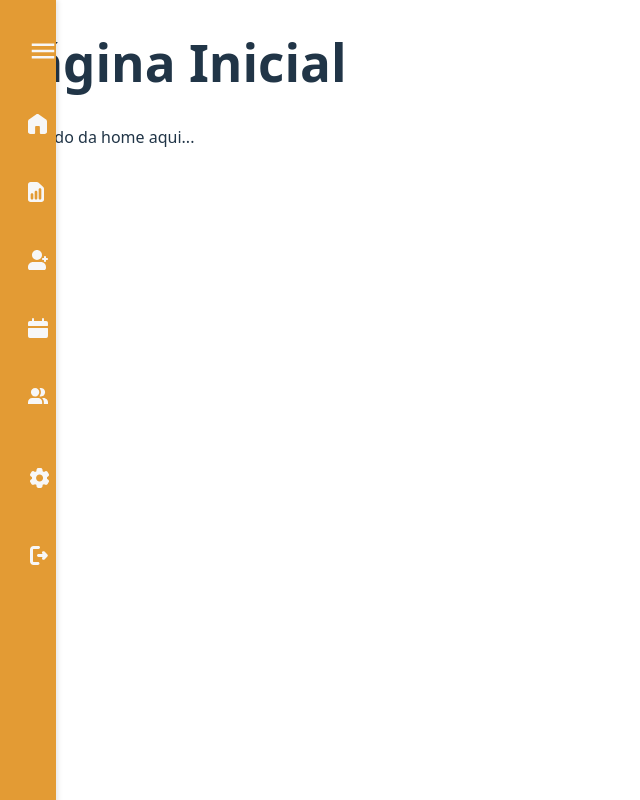
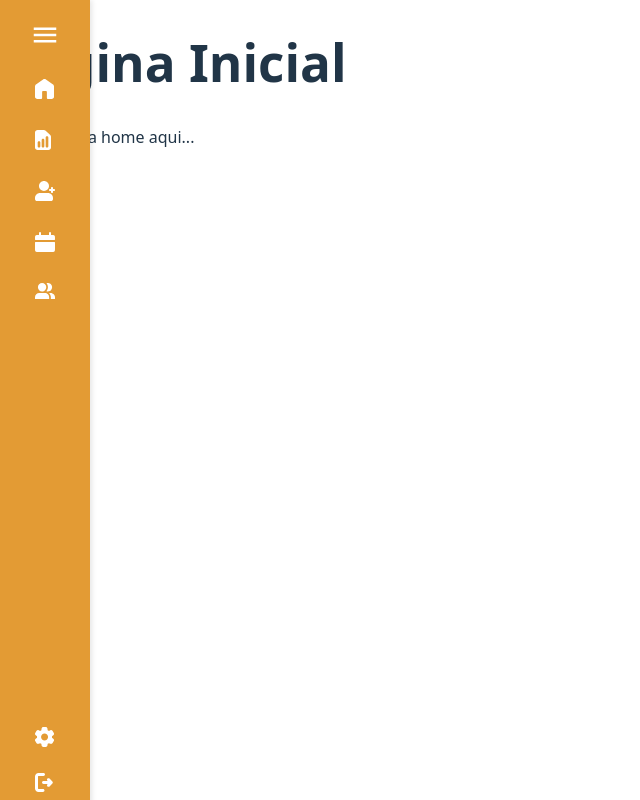
Before and after one commit to soouzaana/Ghours, a Vue app: page / in a window 1280 px wide. Shown: the whole page, without its empty margins (0-640 px from the left). Built offline with nearby package versions, Linux system fonts and the light colour scheme.

Commit message:
feat: finalize sidebar implementation :sparkles:

```diff
--- a/src/components/Sidebar/Sidebar.vue
+++ b/src/components/Sidebar/Sidebar.vue
@@ -1,4 +1,4 @@
-<script setup>
+<script lang="ts" setup>
 import { ref } from "vue";
 import Home from "../Icons/Home.vue";
 import Report from "../Icons/Report.vue";
@@ -9,9 +9,7 @@ import Peoples from "../Icons/Peoples.vue";
 import Settings from "../Icons/Settings.vue";
 import Exit from "../Icons/Exit.vue";
 
-//itens da sidebar
-const source = ref([
-  { icon: Hamburguer, label: "Menu" },
+const topItems = ref([
   { icon: Home, label: "Início" },
   { icon: Report, label: "Relatórios" },
   { icon: AddPeople, label: "Clientes" },
@@ -19,91 +17,150 @@ const source = ref([
   { icon: Peoples, label: "Funcionários" },
 ]);
 
-//itens da sidebar bottom
-const bottomSource = ref([
+const bottomItems = ref([
   { icon: Settings, label: "Configurações" },
   { icon: Exit, label: "Sair" },
 ]);
+
+const activeIndex = ref<number | null>(null);
+const isExpanded = ref(false);
+const isHover = ref(false);
+
+const setActive = (index: number) => {
+  activeIndex.value = index;
+};
+
+const toggleSidebar = () => {
+  isExpanded.value = !isExpanded.value;
+};
 </script>
 
 <template>
-  <nav class="sidebar">
-    <ul>
-      <li v-for="(item, index) in source" :key="index" class="sidebar-item">
-        <span class="icon">
-          <template v-if="typeof item.icon === 'string'">{{
-            item.icon
-          }}</template>
-          <component v-else :is="item.icon" />
-        </span>
-      </li>
+  <nav
+    class="sidebar"
+    @mouseenter="isHover = true"
+    @mouseleave="isHover = false"
+    :class="{ expanded: isExpanded || isHover }"
+  >
+    <!-- botão de toggle -->
+    <div class="top-section">
+      <div class="toggle" @click="toggleSidebar">
+        <component :is="Hamburguer" class="icon" />
+      </div>
 
+      <ul class="top">
+        <li
+          v-for="(item, index) in topItems"
+          :key="index"
+          class="sidebar-item"
+          :class="{ active: activeIndex === index }"
+          @click="setActive(index)"
+        >
+          <component :is="item.icon" class="icon" />
+          <span class="label">{{ item.label }}</span>
+        </li>
+      </ul>
+    </div>
+
+    <ul class="bottom">
       <li
-        v-for="(item, index) in bottomSource"
+        v-for="(item, index) in bottomItems"
         :key="index"
-        class="sidebar-bottom"
+        class="sidebar-item"
       >
-        <span class="icon">
-          <template v-if="typeof item.icon === 'string'">{{
-            item.icon
-          }}</template>
-          <component v-else :is="item.icon" />
-        </span>
+        <component :is="item.icon" class="icon" />
+        <span class="label">{{ item.label }}</span>
       </li>
     </ul>
   </nav>
 </template>
 
-<style>
+<style scoped>
 .sidebar {
-  width: 1rem;
-  height: 100vh;
   position: fixed;
   top: 0;
   left: 0;
+  bottom: 0;
+  width: 80px;
+  height: 100vh;
   background-color: #e39b34;
-  padding: 20px;
+  display: flex;
+  flex-direction: column;
+  justify-content: space-between;
+  padding: 20px 5px;
   box-shadow: 2px 0 5px rgba(0, 0, 0, 0.1);
-  overflow-y: auto;
+  overflow: hidden;
+  transition: width 0.5s ease;
 }
 
-.sidebar ul {
-  list-style: none;
-  padding: 0;
-  margin: 0;
+.sidebar.expanded {
+  width: 200px;
+}
+
+.toggle {
+  display: flex;
+  justify-content: center;
+  cursor: pointer;
+}
+
+.top {
+  display: flex;
+  flex-direction: column;
+  justify-content: center;
+  margin-top: 10px;
+  gap: 10px;
+}
+
+.bottom {
+  display: flex;
+  flex-direction: column;
+  justify-content: center;
+  gap: 5px;
 }
 
 .sidebar-item {
   display: flex;
-  margin-bottom: 10px;
-  padding: 1rem 0.5rem;
+  align-items: flex-start;
+  padding: 10px;
   cursor: pointer;
-  border-radius: 8px;
-  transition: background 0.2s;
-}
-
-.sidebar-bottom {
-  display: flex;
-  align-items: center;
-  padding: 10px;
-  margin-top: 2rem;
-  cursor: pointer;
-  border-radius: 8px;
   transition: background 0.2s;
 }
 
 .sidebar-item:hover {
-  background-color: rgba(0, 0, 0, 0.1);
+  background-color: #808080;
+  border-radius: 10px;
+}
+
+.active {
+  background-color: #808080;
+  border-radius: 10px;
 }
 
 .icon {
-  margin-right: 10px;
-  font-size: 1rem;
-  color: #f7f7f7;
+  font-size: 24px;
+  color: #fff;
+  flex-shrink: 0;
 }
 
 .label {
-  font-weight: bold;
-  color: #191817;
+  font-size: 14px;
+  color: #fff;
+  margin-left: 10px;
+  font-weight: 500;
+
+  max-width: 0;
+  opacity: 0;
+  overflow: hidden;
+  white-space: nowrap;
+  transition: max-width 0.5s ease, opacity 0.5s ease;
+}
+
+.sidebar.expanded .label {
+  max-width: 200px;
+  opacity: 1;
+}
+
+ul {
+  padding-inline-start: 20px;
 }
 </style>
```
